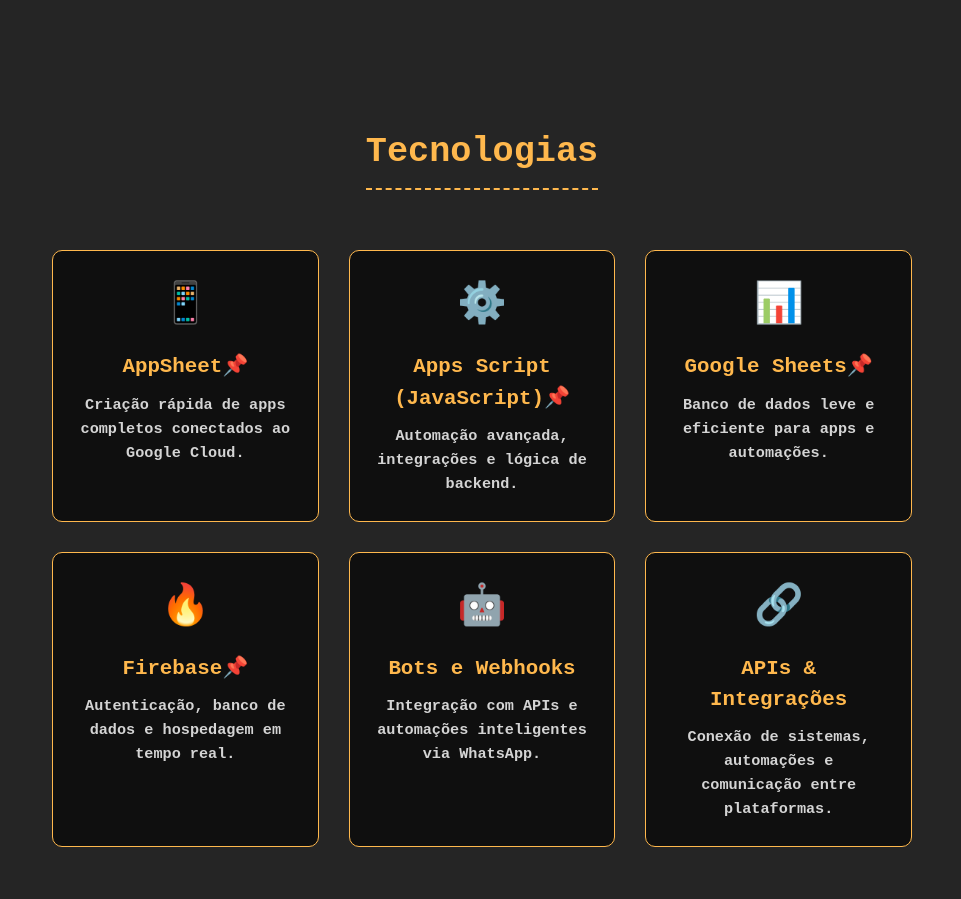
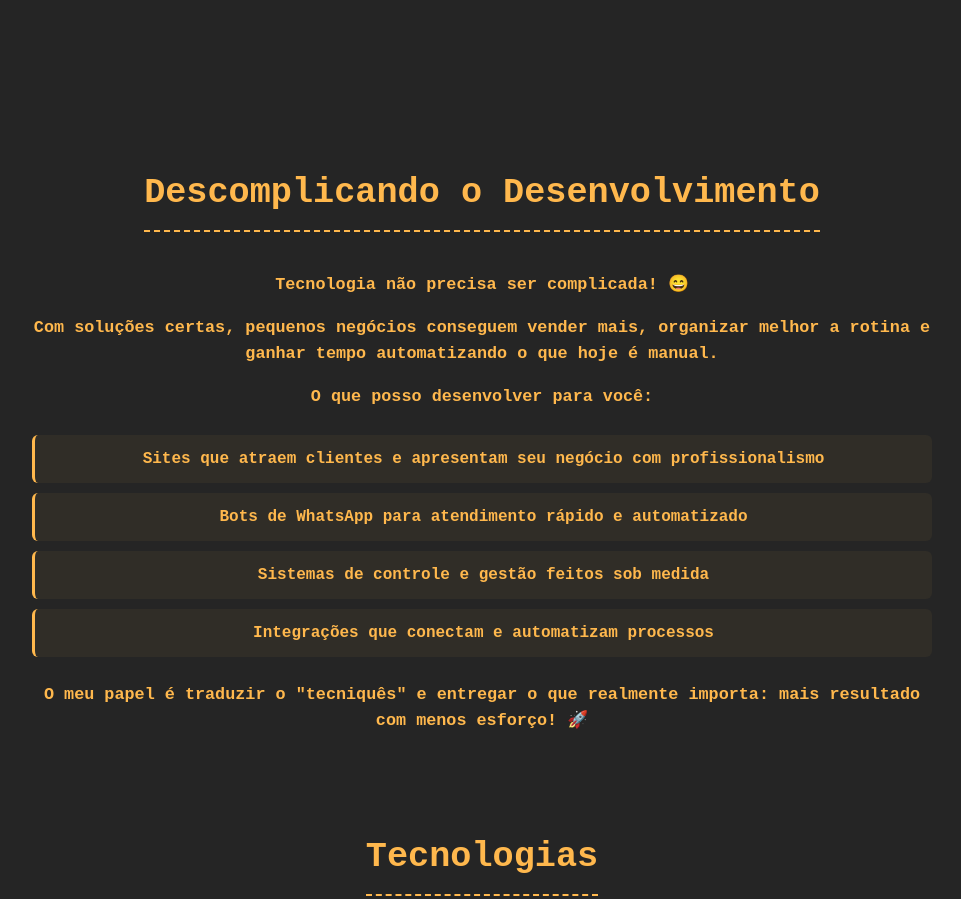
Before and after one commit to Guto4002/portfolio, a plain HTML site: page portfolio/index.html in a window 1280 px wide. Shown: the part 1194-2093 px from the top of the page, without its empty margins (158-1119 px from the left). Drawn offline with nearby package versions, Linux system fonts and the light colour scheme.

Commit message:
Site-atualizado

```diff
--- a/portfolio/index.html
+++ b/portfolio/index.html
@@ -24,6 +24,7 @@
 
         <nav class="menu" id="menu">
             <a href="#about">Sobre mim</a>
+            <a href="#easy">Descomplica!</a>
             <a href="#tech">Tecnologias</a>
             <a href="#projects">Projetos</a>
             <a href="#contate">Contato</a>
@@ -80,43 +81,89 @@
                     </p>
                 </div>
             </section>
+
+            <section id="easy" class="easy-section">
+                <h1>Descomplicando o Desenvolvimento</h1>
+
+                <div class="easy-content">
+                    <p>
+                        Tecnologia não precisa ser complicada! 😄
+                    </p>
+
+                    <p>
+                        Com soluções certas, pequenos negócios conseguem <span class="highlight">vender mais</span>,
+                        <span class="highlight">organizar melhor a rotina</span> e <span class="highlight">ganhar
+                            tempo</span>
+                        automatizando o que hoje é manual.
+                    </p>
+
+                    <p>
+                        O que posso desenvolver para você:
+                    </p>
+
+                    <ul class="easy-list">
+                        <li> Sites que atraem clientes e apresentam seu negócio com profissionalismo</li>
+                        <li> Bots de WhatsApp para atendimento rápido e automatizado</li>
+                        <li> Sistemas de controle e gestão feitos sob medida</li>
+                        <li> Integrações que conectam e automatizam processos</li>
+                    </ul>
+
+                    <p>
+                        O meu papel é traduzir o "tecniquês" e entregar o que realmente importa:
+                        <strong>mais resultado com menos esforço!</strong> 🚀
+                    </p>
+                </div>
+            </section>
+
+
             <section id="tech" class="tech-section">
                 <h1>Tecnologias</h1>
 
                 <div class="tech-grid">
 
                     <div class="tech-card">
-                        <span class="tech-icon">📱</span>
-                            <a href="https://about.appsheet.com/home" target="_blank"><h3>AppSheet📌</h3></a>
-                            <p>Criação rápida de apps completos conectados ao Google Cloud.</p>
+                        <span class="tech-icon"><img src="images/logos/logo-appsheet.png" alt="appsheet-logo"></span>
+                        <a href="https://about.appsheet.com/home" target="_blank">
+                            <h3>AppSheet📌</h3>
+                        </a>
+                        <p>Criação rápida de apps completos conectados ao Google Cloud.</p>
                     </div>
 
                     <div class="tech-card">
-                        <span class="tech-icon">⚙️</span>
-                         <a href="https://developers.google.com/apps-script?hl=pt-br" target="_blank"><h3>Apps Script (JavaScript)📌</h3></a>
+                        <span class="tech-icon"><img src="images/logos/logo-appsscript.png"
+                                alt="appsScript-logo"></span>
+                        <a href="https://developers.google.com/apps-script?hl=pt-br" target="_blank">
+                            <h3>Apps Script (JavaScript)📌</h3>
+                        </a>
                         <p>Automação avançada, integrações e lógica de backend.</p>
                     </div>
 
                     <div class="tech-card">
-                        <span class="tech-icon">📊</span>
-                        <a href="https://docs.google.com/spreadsheets/u/0" target="_blank"><h3>Google Sheets📌</h3></a>
+                        <span class="tech-icon"><img src="images/logos/logo-sheets.png" alt="googleSheets-logo"></span>
+                        <a href="https://docs.google.com/spreadsheets/u/0" target="_blank">
+                            <h3>Google Sheets📌</h3>
+                        </a>
                         <p>Banco de dados leve e eficiente para apps e automações.</p>
                     </div>
 
                     <div class="tech-card">
-                        <span class="tech-icon">🔥</span>
-                        <a href="https://firebase.google.com/?gclsrc=aw.ds&gad_source=1&gad_campaignid=12302581638&gclid=Cj0KCQiArOvIBhDLARIsAPwJXOZ7JiityWDaixJeLPIiDpWXmhxDF4qANHX4DLXk990cWtMe06GnDqcaAhv8EALw_wcB&hl=pt-br" target="_blank"><h3>Firebase📌</h3></a>
+                        <span class="tech-icon"><img src="images/logos/logo-firebase.png"
+                                alt="googleFirebase-logo"></span>
+                        <a href="https://firebase.google.com/?gclsrc=aw.ds&gad_source=1&gad_campaignid=12302581638&gclid=Cj0KCQiArOvIBhDLARIsAPwJXOZ7JiityWDaixJeLPIiDpWXmhxDF4qANHX4DLXk990cWtMe06GnDqcaAhv8EALw_wcB&hl=pt-br"
+                            target="_blank">
+                            <h3>Firebase📌</h3>
+                        </a>
                         <p>Autenticação, banco de dados e hospedagem em tempo real.</p>
                     </div>
 
                     <div class="tech-card">
-                        <span class="tech-icon">🤖</span>
+                        <span class="tech-icon"><img src="images/logos/logo-bot.png" alt="logo-bot"></span>
                         <h3>Bots e Webhooks</h3>
                         <p>Integração com APIs e automações inteligentes via WhatsApp.</p>
                     </div>
 
                     <div class="tech-card">
-                        <span class="tech-icon">🔗</span>
+                        <span class="tech-icon"><img src="images/logos/logo-link.png" alt="logo-link"></span>
                         <h3>APIs & Integrações</h3>
                         <p>Conexão de sistemas, automações e comunicação entre plataformas.</p>
                     </div>
--- a/portfolio/style.css
+++ b/portfolio/style.css
@@ -575,6 +575,13 @@ body.light .about-content {
     display: block;
 }
 
+.tech-icon img {
+    display: block;
+    margin: 0 auto;
+    width: 80px;
+}
+
+
 .tech-card h3 {
     font-size: 1.3rem;
     margin-bottom: 10px;
@@ -822,3 +829,43 @@ body.light .arrow:hover {
         transform: translateY(-100%);
     }
 }
+
+/* ==========================
+   DESCOMPLICANDO O DESENVOLVIMENTO
+   ========================== */
+.easy-section {
+    padding-top: 90px;
+    max-width: 1100px;
+    margin: 0 auto;
+    text-align: center;
+}
+
+.easy-section h1 {
+    font-size: 2.2rem;
+    font-weight: bold;
+    margin-bottom: 40px;
+    border-bottom: 2px dashed #FFB84D;
+    display: inline-block;
+    padding-bottom: 10px;
+}
+
+.easy-content p {
+    font-size: 1.05rem;
+    margin-bottom: 18px;
+    line-height: 1.6rem;
+}
+
+.easy-list {
+    list-style: none;
+    padding: 0;
+    margin: 25px 0;
+}
+
+.easy-list li {
+    font-size: 1rem;
+    margin: 10px 0;
+    background: rgba(255, 184, 77, 0.05);
+    border-left: 3px solid #FFB84D;
+    padding: 12px;
+    border-radius: 6px;
+}
```
Also changed, not shown: portfolio/images/logos/logo-appsheet.png (added), portfolio/images/logos/logo-appsscript.png (added), portfolio/images/logos/logo-bot.png (added), portfolio/images/logos/logo-firebase.png (added), portfolio/images/logos/logo-link.png (added), portfolio/images/logos/logo-sheets.png (added).
